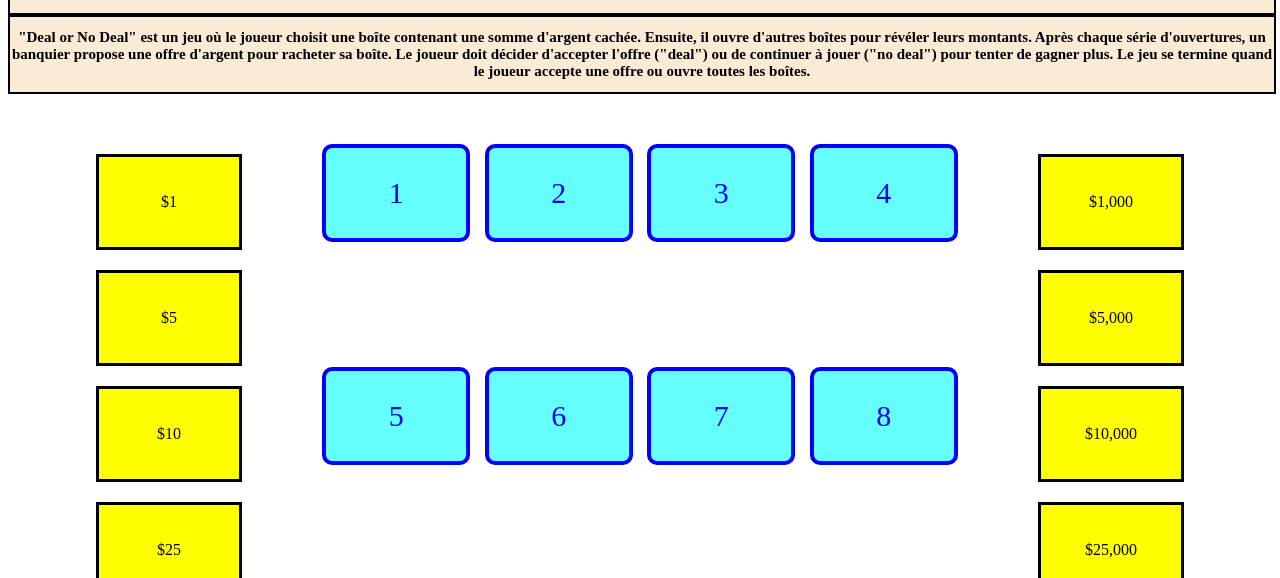
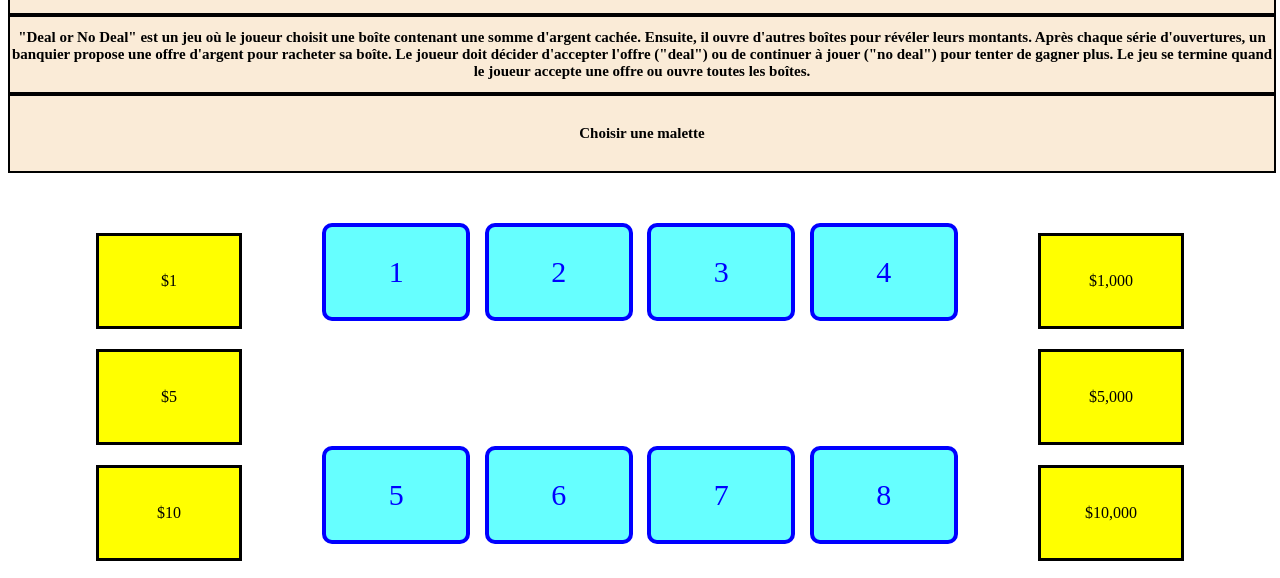
Before and after one commit to kalife07/deal_or_no_deal, a plain HTML site: page deal_or_no_deal.html in a window 1280 px wide. Both pictures are taken after a click on the button "Commencer le jeu". Shown: the part 72-650 px from the top of the page. Drawn offline with Linux system fonts and the light colour scheme.

Commit message:
message top arrangement

```diff
--- a/deal_or_no_deal.css
+++ b/deal_or_no_deal.css
@@ -111,11 +111,13 @@
 }
 
 #message_2 {
-    margin:10px;
-    width:300px;
-    height:75px;
-    background-color:beige;
+    border: 2px solid black;
+    background-color: antiquewhite;
+    height: 75px;
+    width:100%;
     display:flex;
     align-items: center;
     justify-content: center;
+    font-size: 15px;
+    font-weight: bold;
 }
--- a/deal_or_no_deal.js
+++ b/deal_or_no_deal.js
@@ -60,6 +60,8 @@ function boutton_jeu(){
     const message = document.createElement("div");
     message.id = "message_2";
     message.textContent = "Choisir une malette";
+    const topSection = document.getElementById("top-section");
+    topSection.appendChild(message);
     console.log(message);
 
 
```
